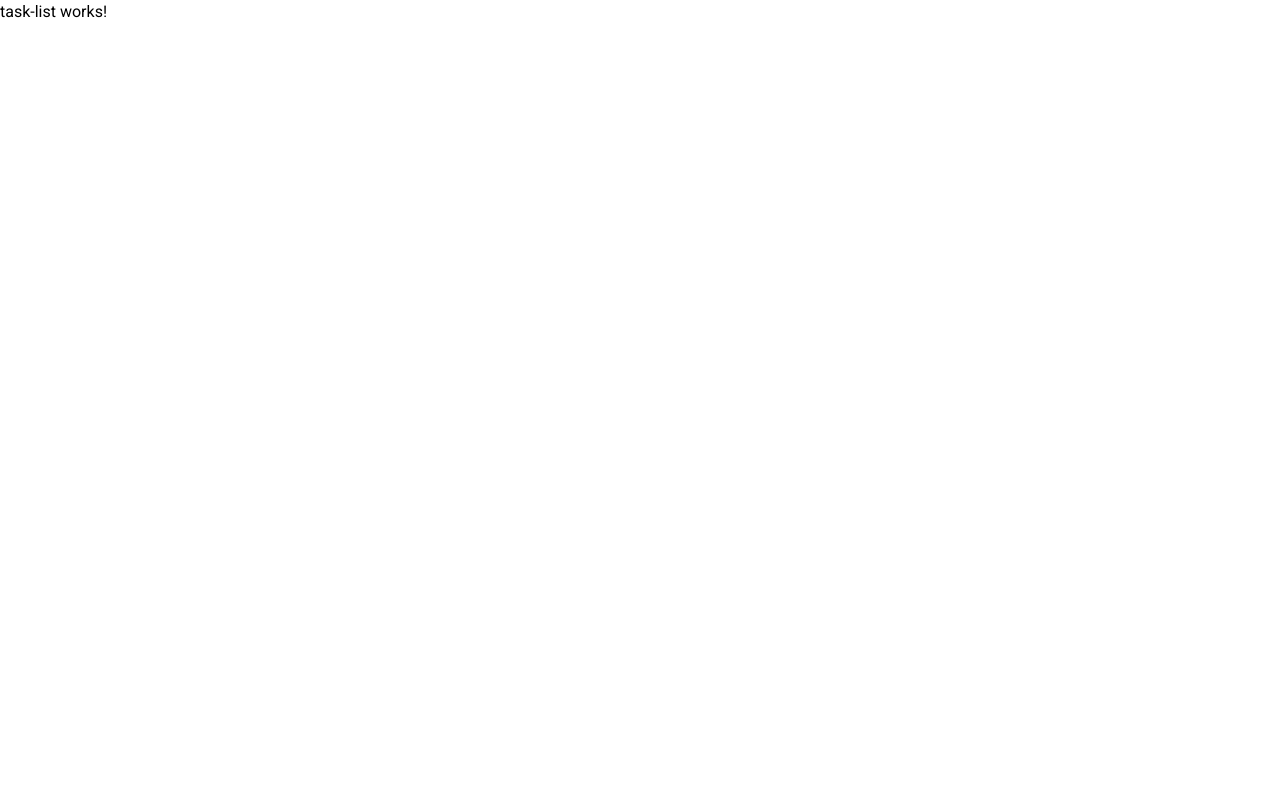
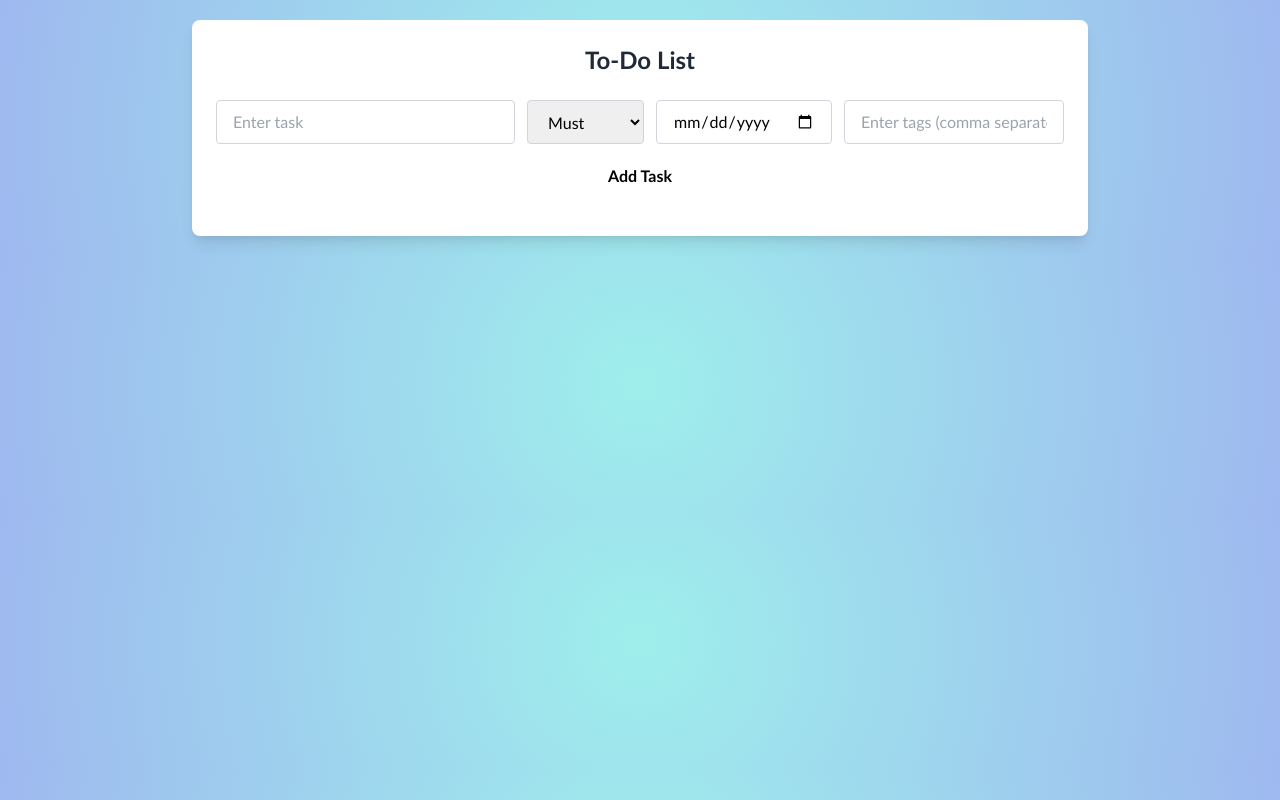
Before and after one commit to akashi1017/todo, an Angular app: page /tasks in a window 1280 px wide. Built offline with nearby package versions, Linux system fonts and the light colour scheme.

Commit message:
todo added

```diff
--- a/src/app/task-list/task-list.component.html
+++ b/src/app/task-list/task-list.component.html
@@ -1 +1,43 @@
-<p>task-list works!</p>
+<div class="container mx-auto p-6 m-5 bg-white rounded-lg shadow-lg max-w-4xl">
+    <h1 class="text-2xl font-bold text-center text-gray-800 mb-6">To-Do List</h1>
+    <div class="flex flex-wrap justify-center gap-3 mb-4">
+        <input type="text" placeholder="Enter task" [(ngModel)]="newTask" (keyup.enter)="addTask()" class="form-input px-4 py-2 border border-gray-300 rounded w-full md:w-auto flex-grow">
+        <select [(ngModel)]="priority" class="form-select px-4 py-2 border border-gray-300 rounded">
+            <option value="must">Must</option>
+            <option value="required">Required</option>
+            <option value="maybe">Maybe</option>
+        </select>
+        <!-- Removed the Calendar button -->
+        <input type="date" [(ngModel)]="dueDate" class="form-input px-4 py-2 border border-gray-300 rounded">
+        <input type="text" placeholder="Enter tags (comma separated)" [(ngModel)]="tagInput" class="form-input px-4 py-2 border border-gray-300 rounded w-full md:w-auto">
+        <button (click)="addTask()" class="bg-lime-500 text-black font-bold px-4 py-2 rounded hover:bg-lime-600 transition duration-200">Add Task</button>
+    </div>
+    <ul>
+        <li *ngFor="let task of tasks; let i = index" class="p-4 mb-2 rounded flex flex-col md:flex-row items-start md:items-center justify-between" [ngStyle]="{'background-color': getPriorityColor(task.priority)}">
+            <div class="flex items-center gap-4">
+                <input type="checkbox" [(ngModel)]="task.completed" (change)="taskCompleted(i)" class="form-checkbox h-6 w-6 rounded text-lime-500">
+                <span [ngClass]="{'line-through': task.completed}" class="flex-grow text-lg">{{ task.text }}</span>
+              </div>
+            <div class="flex flex-col md:flex-row items-start md:items-center gap-4 mt-2 md:mt-0">
+                <span class="text-sm text-gray-500" *ngIf="task.dueDate">Due: {{ task.dueDate | date }}</span>
+                <span class="text-sm text-gray-500" *ngIf="task.tags && task.tags.length > 0">Tags: {{ task.tags.join(', ') }}</span>
+                <span class="flex gap-2 mt-2 md:mt-0">
+                    <button (click)="fillUpdateForm(task)" class="bg-blue-500 text-white font-bold px-4 py-2 rounded hover:bg-blue-600 transition duration-200">Update</button>
+                    <button (click)="removeTask(i)" class="bg-red-500 text-white font-bold px-4 py-2 rounded hover:bg-red-600 transition duration-200">Delete</button>
+                </span>
+            </div>
+        </li>
+    </ul>
+    <!-- Modified the Update Task section -->
+    <div *ngIf="showUpdate" class="flex flex-wrap justify-center gap-3 mb-4">
+        <input type="text" placeholder="Enter updated task" [(ngModel)]="updatedTask" class="form-input px-4 py-2 border border-gray-300 rounded w-full md:w-auto">
+        <select [(ngModel)]="updatedPriority" class="form-select px-4 py-2 border border-gray-300 rounded">
+            <option value="must">Must</option>
+            <option value="required">Required</option>
+            <option value="maybe">Maybe</option>
+        </select>
+        <input type="date" [(ngModel)]="updatedDueDate" class="form-input px-4 py-2 border border-gray-300 rounded">
+        <input type="text" placeholder="Enter updated tags (comma separated)" [(ngModel)]="updatedTags" class="form-input px-4 py-2 border border-gray-300 rounded w-full md:w-auto">
+        <button (click)="updateTask()" class="bg-green-500 text-white font-bold px-4 py-2 rounded hover:bg-green-600 transition duration-200">Update Task</button>
+    </div>
+  </div>
--- a/src/app/task-list/task-list.component.ts
+++ b/src/app/task-list/task-list.component.ts
@@ -1,12 +1,95 @@
+import { DatePipe, NgClass, NgFor, NgIf, NgStyle } from '@angular/common';
 import { Component } from '@angular/core';
+import { FormsModule } from '@angular/forms';
 
 @Component({
   selector: 'app-task-list',
   standalone: true,
-  imports: [],
+  imports: [FormsModule,NgClass,NgIf,NgFor,NgStyle,DatePipe],
   templateUrl: './task-list.component.html',
   styleUrl: './task-list.component.css'
 })
 export class TaskListComponent {
+  newTask: string = '';
+  priority: string = 'must';
+  dueDate: string | null = null;
+  tags: string[] = [];
+  tagInput: string = '';
+  updatedTask: string = '';
+  updatedPriority: string = 'must';
+  updatedDueDate: string | null = null;
+  updatedTags: string = '';
+  tasks: { text: string, priority: string, dueDate: string | null, tags: string[], completed: boolean }[] = [];
+  showCalendar: boolean = false;
+  showUpdate: boolean = false;
+  updateIndex: number | null = null;
 
+  getPriorityColor(priority: string): string {
+    switch (priority) {
+      case 'must':
+        return 'lightblue';
+      case 'required':
+        return '#F8C9C9';
+      case 'maybe':
+        return 'lightgreen';
+      default:
+        return 'transparent'; // Default to transparent if no matching priority found
+    }
+  }
+
+  addTask() {
+    if (this.newTask.trim() !== '') {
+      // Parse tags from tagInput string
+      const tagsArray = this.tagInput.split(',').map(tag => tag.trim());
+      this.tasks.push({ text: this.newTask, priority: this.priority, dueDate: this.dueDate, tags: tagsArray, completed: false });
+      this.newTask = '';
+      this.priority = 'must';
+      this.dueDate = null;
+      this.tagInput = ''; // Clear tagInput after adding task
+    }
+  }
+
+
+  taskCompleted(index: number) {
+    this.tasks[index].completed = !this.tasks[index].completed;
+  }
+
+  removeTask(index: number) {
+    this.tasks.splice(index, 1);
+  }
+
+  deleteSelectedTasks() {
+    this.tasks = this.tasks.filter(task => !task.completed);
+  }
+
+  fillUpdateForm(task: any) {
+    this.showUpdate = true;
+    this.updateIndex = this.tasks.indexOf(task);
+    this.updatedTask = task.text;
+    this.updatedPriority = task.priority;
+    this.updatedDueDate = task.dueDate;
+    this.updatedTags = task.tags.join(', ');
+  }
+
+  updateTask() {
+    if (this.updateIndex !== null && this.updatedTask.trim() !== '') {
+      this.tasks[this.updateIndex].text = this.updatedTask;
+      this.tasks[this.updateIndex].priority = this.updatedPriority;
+      this.tasks[this.updateIndex].dueDate = this.updatedDueDate;
+      this.tasks[this.updateIndex].tags = this.updatedTags.split(',').map(tag => tag.trim());
+      this.showUpdate = false;
+      this.updateIndex = null;
+      this.updatedTask = '';
+      this.updatedPriority = 'must';
+      this.updatedDueDate = null;
+      this.updatedTags = '';
+    }
+  }
+
+  addTag() {
+    if (this.tagInput.trim() !== '') {
+      this.tags.push(this.tagInput.trim());
+      this.tagInput = '';
+    }
+  }
 }
--- a/src/styles.css
+++ b/src/styles.css
@@ -1,4 +1,9 @@
 /* You can add global styles to this file, and also import other style files */
+body {
+    background: radial-gradient(circle, #9eefec, #9eb9ef);
+    font-family: 'Gill Sans', 'Gill Sans MT', Calibri, 'Trebuchet MS', sans-serif;
+  }
 
-html, body { height: 100%; }
-body { margin: 0; font-family: Roboto, "Helvetica Neue", sans-serif; }
+  .line-through {
+    text-decoration: line-through;
+  }
```
